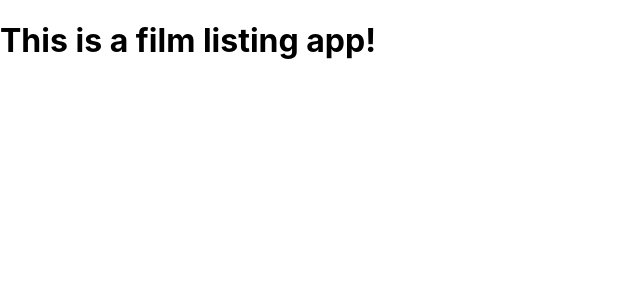
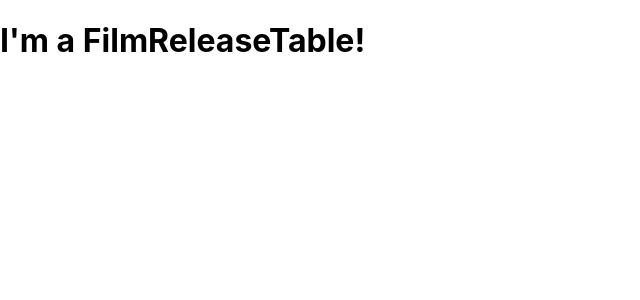
Before and after one commit to heathercking/week07_day1__React_FilmReleaseApp, a React (Create React App) app: page / in a window 1280 px wide. Shown: the top 300 px of the page, without its empty margins (0-640 px from the left). Built offline with nearby package versions, Linux system fonts and the light colour scheme.

Commit message:
adds FilmReleaseTable.js and links to App.js

```diff
--- a/src/App.js
+++ b/src/App.js
@@ -1,9 +1,11 @@
+import React from "react";
 import './App.css';
+import FilmReleaseTable from "./containers/FilmReleaseTable";
 
 
 function App() {
   return (
-    <h1>This is a film listing app!</h1>
+    <FilmReleaseTable />
   );
 }
 
--- a/src/containers/FilmReleaseTable.js
+++ b/src/containers/FilmReleaseTable.js
@@ -1 +1,10 @@
 import React, {useState} from "react";
+
+const FilmReleaseTable = () => {
+
+    return (
+        <h1>I'm a FilmReleaseTable!</h1>
+    );
+}
+
+export default FilmReleaseTable;
```
